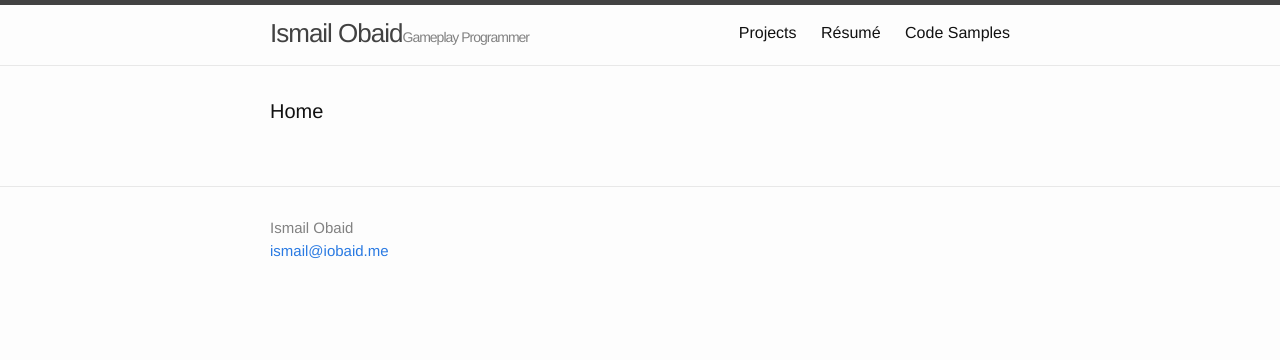
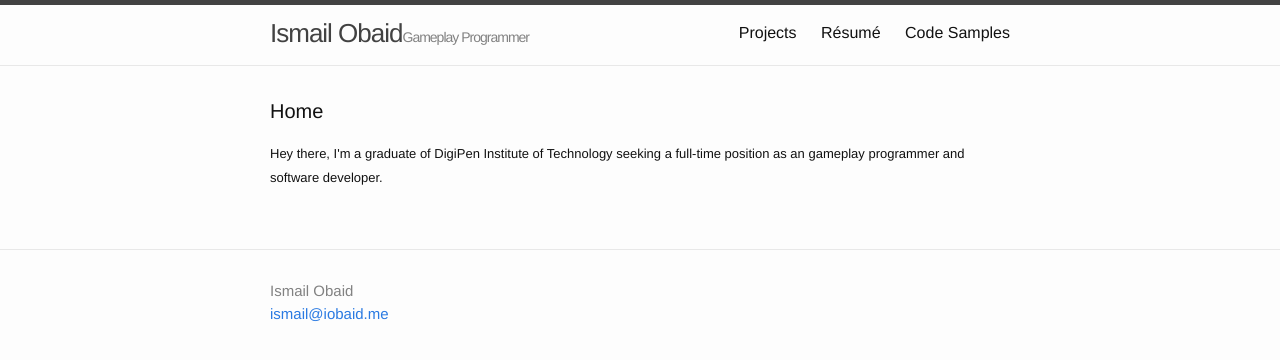
Before and after one commit to UltraJesus/Website, a Jekyll site: the page index.html, which Jekyll copies as it is, in a window 1280 px wide. Shown: the top 360 px of the page. Built offline with Jekyll 4.4.1, drawn with Linux system fonts in a browser that asks for light colours.

Commit message:
Home page

```diff
--- a/index.html
+++ b/index.html
@@ -71,6 +71,9 @@
     <div class="home">
 
   <h1 class="page-heading">Home</h1>
+    <font size="2">
+      Hey there, I'm a graduate of DigiPen Institute of Technology seeking a full-time position as an gameplay programmer and software developer.
+  </font>
 
 
 
```
